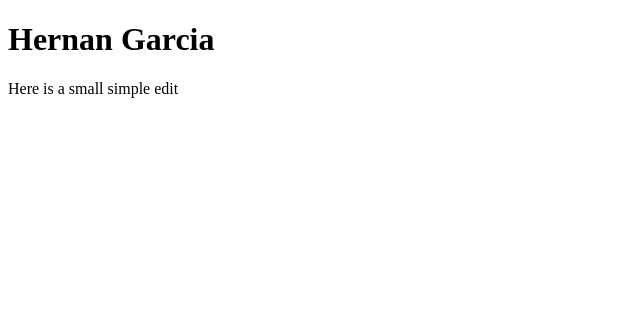
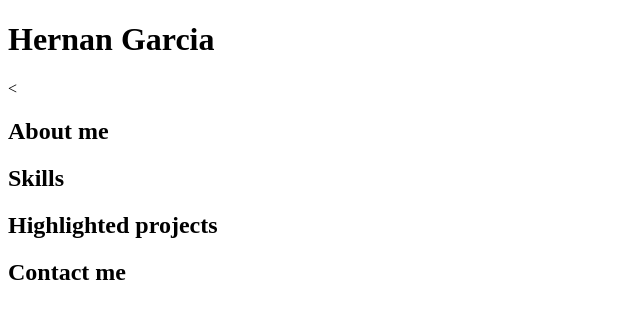
Before and after one commit to HernanJrG/HernanJrG.github.io, a plain HTML site: page index.html in a window 1280 px wide. Shown: the whole page, without its empty margins (0-640 px from the left). Drawn offline with Linux system fonts and the light colour scheme.

Commit message:
Added Basic portfolio scaffold

```diff
--- a/index.html
+++ b/index.html
@@ -5,6 +5,9 @@
 </head>
 <body>
     <h1>Hernan Garcia</h1>
-    <p>Here is a small simple edit</p>
+    <<div class=“about”><h2>About me</h2></div>
+    <div class=“skills”><h2>Skills</h2></div>
+    <div class=“projects”><h2>Highlighted projects</h2></div>
+    <div class=“contact”><h2>Contact me</h2></div>
 </body>
 </html>
```
